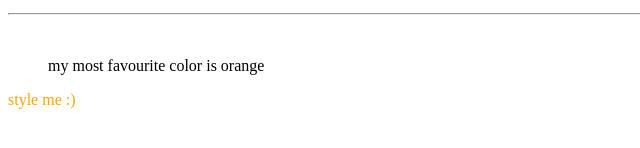
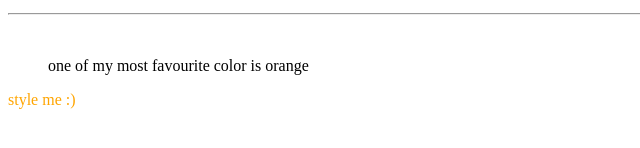
Before and after one commit to queencytech/my-repository, a plain HTML site: page index.html in a window 1280 px wide. Shown: the part 368-516 px from the top of the page, 0-640 px from the left. Drawn offline with Linux system fonts and the light colour scheme.

Commit message:
updated text to free range

```diff
--- a/index.html
+++ b/index.html
@@ -34,7 +34,7 @@
     <img src="" alt="">
 
     <blockquote cite"http:///www.oscarwildesite.com">
-        my most favourite color is orange
+       one of my most favourite color is orange
     </blockquote>
 
     <p style="color: orange;">style me :)</p>
```
